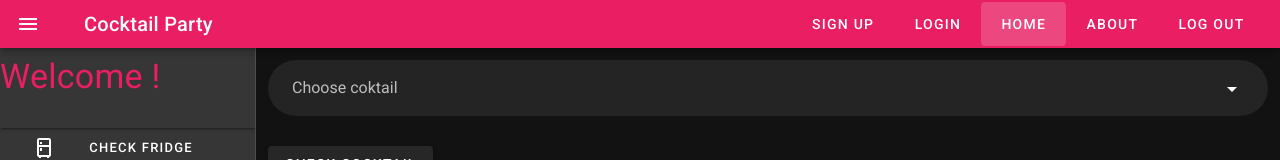
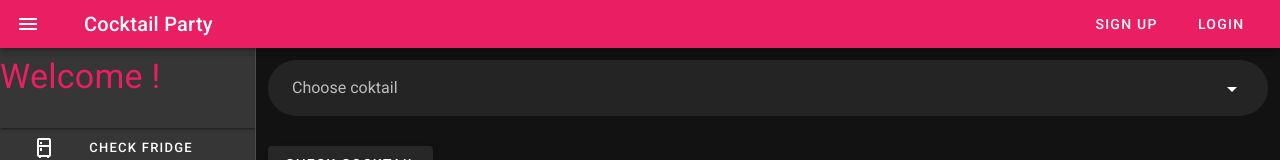
Before and after one commit to sano91/cocktail, a Vue app: page / in a window 1280 px wide. Shown: the top 160 px of the page. Built offline with nearby package versions, Linux system fonts and the light colour scheme; no server answers.

Commit message:
Log in an Log out only displayed when username is not stored in localstorage

```diff
--- a/src/App.vue
+++ b/src/App.vue
@@ -29,11 +29,15 @@
         <span class="title">Cocktail Party</span>
       </v-toolbar-title>
       <v-spacer></v-spacer>
-      <v-btn @click="signInForm" text large to="/sign-in">Sign up</v-btn>
-      <v-btn @click="loginForm" text large to="/login">Login</v-btn>
+      <div v-if="userNameInStorage() === true ">
       <v-btn text large to="/">Home</v-btn>
       <v-btn text large to="/about">About</v-btn>
       <v-btn @click="logout" text large>Log out</v-btn>
+      </div>
+        <div v-if="userNameInStorage()  === false " >
+      <v-btn @click="signInForm" text large to="/sign-in">Sign up</v-btn>
+      <v-btn @click="loginForm" text large to="/login">Login</v-btn>
+     </div>
     </v-app-bar>
     <v-content>
       <router-view />
@@ -62,11 +66,12 @@ export default {
   created() {
     this.$vuetify.theme.dark = true;
     this.username = window.localStorage.getItem("username");
+
   },
   computed: {
     user() {
       return this.$store.state.user;
-    }
+    },
   },
   methods: {
     updateMessage(variable) {
@@ -85,7 +90,14 @@ export default {
       window.localStorage.removeItem("token");
       window.localStorage.removeItem("username");
       location.reload();
-    }
+    },
+    userNameInStorage(){
+      if(window.localStorage.getItem("username") === null){
+        return false;
+      }else{
+        return true;
+      }
+     }
   }
 };
 </script>
```
